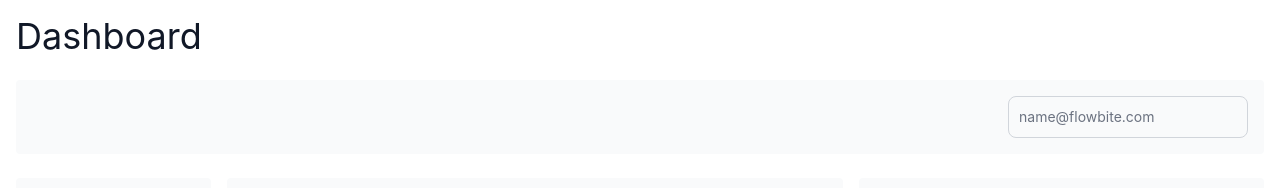
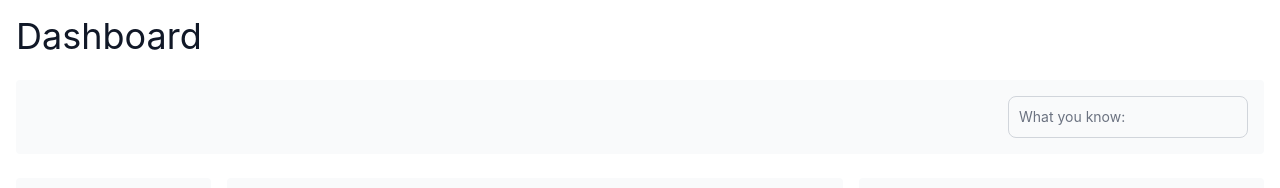
Before and after one commit to AbirHaque/HackKU2023, a React (Create React App) app in the folder webapp/: page / in a window 1280 px wide. Shown: the top 188 px of the page. Built offline with nearby package versions, Linux system fonts and the light colour scheme.

Commit message:
Update filterView.js

```diff
--- a/webapp/src/components/Footer/filterView.js
+++ b/webapp/src/components/Footer/filterView.js
@@ -11,7 +11,7 @@ const FilterOutButton = ({ onClick }) => (
 <TextInput
   id="email3"
   type="email"
-  placeholder="name@flowbite.com"
+  placeholder="What you know:"
 
 />
 
```
